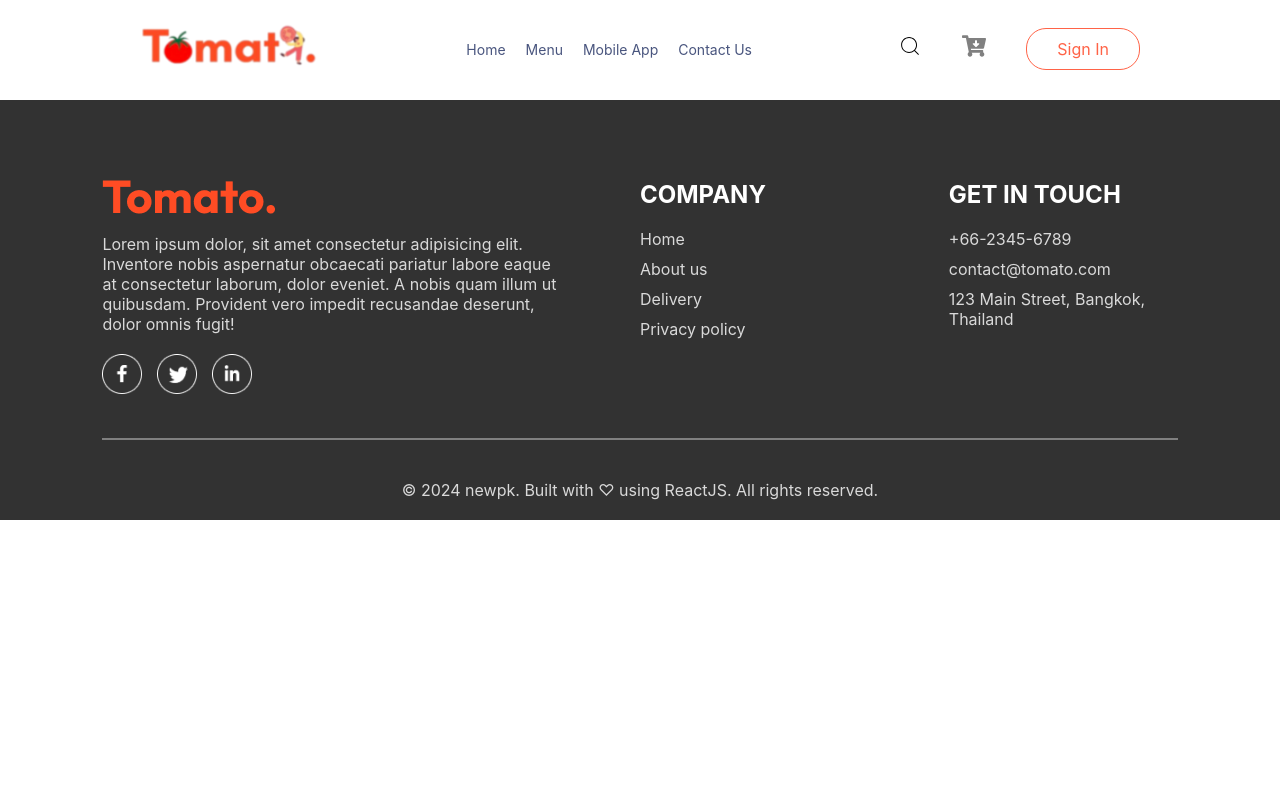
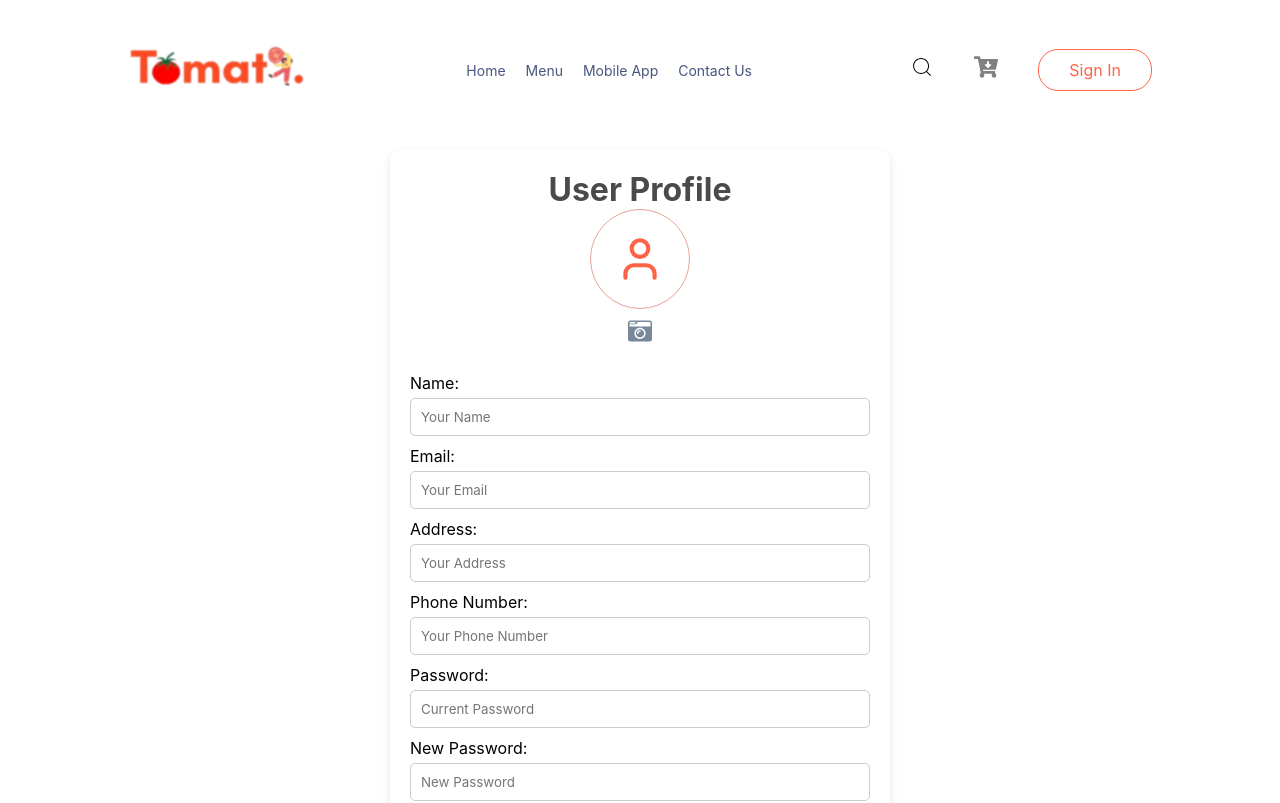
Before and after one commit to newpkorn/food-delivery-frontend, a React (Vite) app: page /user-profile in a window 1280 px wide. Shown: the top 803 px of the page. Built offline with nearby package versions, Linux system fonts and the light colour scheme; no server answers.

Commit message:
added feature update user info

```diff
--- a/package.json
+++ b/package.json
@@ -21,6 +21,7 @@
     "react-loading": "^2.0.3",
     "react-router-dom": "^6.26.2",
     "react-scroll": "^1.9.0",
+    "react-toastify": "^10.0.5",
     "uuid": "^10.0.0"
   },
   "devDependencies": {
--- a/src/App.jsx
+++ b/src/App.jsx
@@ -11,6 +11,8 @@ import LoginPopup from "./components/LoginPopup/LoginPopup";
 import BackToTop from "./components/ButtonVariants/BackToTop";
 import Verify from "./pages/vertify/Verify";
 import MyOrders from "./pages/MyOrders/MyOrders";
+import UserProfile from "./pages/UserProfile/UserProfile";
+import 'react-toastify/dist/ReactToastify.css';
 
 const App = () => {
 
@@ -27,6 +29,7 @@ const App = () => {
           <Route path="/order" element={<PlaceOrder />} />
           <Route path="/verify" element={<Verify />} />
           <Route path="/myorders" element={<MyOrders />} />
+          <Route path="/user-profile" element={<UserProfile />} />
         </Routes>
       </div>
       <Footer />
--- a/src/components/Header/HeaderStyle.css
+++ b/src/components/Header/HeaderStyle.css
@@ -1,6 +1,6 @@
 .header {
     height: 34vw;
-    margin: 120px auto 30px;
+    margin: 160px auto 30px;
     background-image: url('/header_img.png');
     background-repeat: no-repeat;
     background-size: contain;
@@ -49,6 +49,9 @@
 }
 
 @media (max-width: 750px) {
+    .header {
+        margin-top: 130px;
+    }
     .header-contents {
         max-width: 80%;
     }
--- a/src/components/Navbar/Navbar.jsx
+++ b/src/components/Navbar/Navbar.jsx
@@ -11,13 +11,13 @@ import { imageIcon } from '../../constants/image-icon';
 import { FaCartArrowDown } from "react-icons/fa";
 import { CiSearch } from "react-icons/ci";
 import ReactLoading from 'react-loading';
-import { FaUser } from "react-icons/fa";
 import UserGreeting from '../UserGreeting/UserGreeting';
+import { LuUser } from "react-icons/lu";
 
 const Navbar = ({ setShowLogin }) => {
   const [menu, setMenu] = useState("home");
   const [loading, setLoading] = useState(true);
-  const { getTotalCartAmount, getTotalItemsInCart, token, setToken, userObj } = useContext(StoreContext);
+  const { url, getTotalCartAmount, getTotalItemsInCart, token, setToken, userObj } = useContext(StoreContext);
 
   const navbarMenu = ["Home", "Menu", "Mobile App", "Contact Us"];
 
@@ -93,6 +93,11 @@ const Navbar = ({ setShowLogin }) => {
                 <UserGreeting user={userObj?.data?.name || "Guest"} />
               </div>
               <ul className='nav-profile-dropdown'>
+                <li onClick={() => navigate("/user-profile")}>
+                  <LuUser className='profile' />
+                  <p>Profile</p>
+                </li>
+                <hr />
                 <li onClick={() => navigate("/myorders")}>
                   <img src={imageIcon.bag_icon} alt="" />
                   <p>Orders</p>
--- a/src/components/Navbar/NavbarStyle.css
+++ b/src/components/Navbar/NavbarStyle.css
@@ -7,8 +7,9 @@
     background-color: white;
     z-index: 1;
     width: 100%;
+    height: 110px;
     left: 0;
-    padding: 20px 140px;
+    padding: 70px 10%;
 }
 
 .navbar .logo {
@@ -118,6 +119,11 @@
     z-index: 1;
 }
 
+.nav-profile-dropdown .profile {
+    font-size: 20px;
+    color: tomato ;
+}
+
 .navbar-Profile:hover .nav-profile-dropdown {
     display: flex;
     flex-direction: column;
@@ -186,7 +192,7 @@
 
 @media (max-width: 1024px) {
     .navbar {
-        padding: 30px 90px;
+        padding: 70px 80px 30px 80px;
     }
 }
 
@@ -208,7 +214,7 @@
         font-size: 15px;
     }
     .navbar {
-        padding: 30px 80px;
+        padding: 70px 80px 30px 80px;
     }
 
 }
@@ -218,7 +224,7 @@
         display: none;
     }
     .navbar {
-        padding: 30px 40px;
+        padding: 60px 40px;
     }
     .navbar-right button {
         padding: 7px 20px;
--- a/src/components/UserGreeting/UserGreeting.jsx
+++ b/src/components/UserGreeting/UserGreeting.jsx
@@ -1,12 +1,17 @@
+/* eslint-disable no-unused-vars */
 /* eslint-disable react/prop-types */
 import './UserGreeting.Style.css';
-
+import { useContext } from 'react';
+import { StoreContext } from '../../context/StoreContext';
 import { FaUserCircle } from 'react-icons/fa'; // ไอคอนรูปคน
 
 const UserGreeting = ({ user }) => {
+
+  const { url, token, userObj } = useContext(StoreContext);
   return (
     <div className="user-login">
-      <FaUserCircle className='user-icon' size={40} />
+      {userObj?.data?.image ? <img src={`${url}/images/users/` + userObj.data._id + '/' + userObj.data.image} className='user-profile' /> :
+        <FaUserCircle className='user-icon' size={40} />}
       <span className='user-name'>Hi, {user}!</span>
     </div>
   );
--- a/src/pages/Cart/CartStyle.css
+++ b/src/pages/Cart/CartStyle.css
@@ -1,5 +1,5 @@
 .cart {
-  margin-top: 120px;
+  margin-top: 170px;
 }
 
 .cart-items-title {
--- /dev/null
+++ b/src/pages/UserProfile/UserProfile.jsx
@@ -0,0 +1,256 @@
+/* eslint-disable no-unused-vars */
+import './UserProfileStyle.css';
+import { useState, useContext, useEffect } from 'react';
+import { StoreContext } from '../../context/StoreContext';
+import axios from 'axios';
+import { toast, ToastContainer } from 'react-toastify';
+import { LuUser } from "react-icons/lu";
+import { FaCameraRetro } from "react-icons/fa";
+
+const UserProfile = () => {
+  const { url, token, userObj } = useContext(StoreContext);
+  const [profileImage, setProfileImage] = useState(null);
+  const [data, setData] = useState({
+    name: userObj?.data?.name || '',
+    email: userObj?.data?.email || '',
+    image: userObj?.data?.image || '',
+    address: userObj?.data?.address || '',
+    phoneNumber: userObj?.data?.phoneNumber || '',
+    password: '',
+    newPassword: '',
+    confirmPassword: '',
+  });
+
+  const handleFormSubmit = async (event) => {
+    event.preventDefault();
+    const formData = new FormData();
+    formData.append('name', data.name);
+    formData.append('email', data.email);
+    formData.append('address', data.address);
+    formData.append('password', data.password);
+    formData.append('phoneNumber', data.phoneNumber);
+
+    if (profileImage) {
+      formData.append('image', profileImage);
+    }
+
+    if (data.newPassword) {
+      if (data.newPassword !== data.confirmPassword) {
+        toast.error('New password and confirm password do not match');
+        return;
+      } else if (data.newPassword.length < 8) {
+        toast.error('Password must be at least 8 characters long');
+        return;
+      }
+      formData.append('newPassword', data.newPassword);
+      formData.append('confirmPassword', data.confirmPassword);
+    }
+
+    //   try {
+    //     const response = await axios.patch(`${url}/api/user/update/${userObj.data._id}`, formData, {
+    //       headers: {
+    //         'Content-Type': 'multipart/form-data',
+    //         Authorization: `Bearer ${token}`,
+    //       }
+    //     });
+
+    //     if (response.data.success) {
+    //       toast.success(response.data.message);
+    //       setData((prevData) => ({
+    //         ...prevData,
+    //         password: '',
+    //         newPassword: '',
+    //         confirmPassword: '',
+    //       }));
+    //     } else {
+    //       toast.error(response.data.message);
+    //     }
+    //   } catch (error) {
+    //     console.log(error);
+    //     toast.error(error.response.data.message);
+    //   }
+    // };
+
+    try {
+      const response = await axios.patch(`${url}/api/user/update/${userObj.data._id}`, formData, {
+        headers: {
+          'Content-Type': 'multipart/form-data',
+          Authorization: `Bearer ${token}`,
+        }
+      });
+
+      if (response.data.success) {
+        toast.success(response.data.message);
+        setData((prevData) => ({
+          ...prevData,
+          password: '',
+          newPassword: '',
+          confirmPassword: '',
+        }));
+
+        localStorage.setItem('userData', JSON.stringify({
+          name: data.name,
+          email: data.email,
+          address: data.address,
+          phoneNumber: data.phoneNumber,
+        }));
+
+        setTimeout(() => {
+          window.location.reload();
+        }, 3000);
+
+      } else {
+        toast.error(response.data.message);
+      }
+
+    } catch (error) {
+      console.log(error);
+      toast.error(error.response.data.message);
+    }
+  };
+
+  const handleImageUpload = (e) => {
+    setProfileImage(e.target.files[0]);
+  };
+
+  const onChangeHandler = (e) => {
+    const name = e.target.name;
+    const value = e.target.value;
+    setData({ ...data, [name]: value });
+  };
+
+  useEffect(() => {
+    const storedData = localStorage.getItem('userData');
+    if (storedData) {
+      setData((prevData) => ({
+        ...prevData,
+        ...JSON.parse(storedData),
+      }));
+    }
+  }, []);
+
+  useEffect(() => {
+    localStorage.removeItem('userData');
+  }, []);
+
+
+  return (
+    <div className="user-profile">
+      <ToastContainer />
+      <div className='user-profile-container'>
+        <h1>User Profile</h1>
+        <div className='profile-picture'>
+          <label htmlFor='profile-upload' className='upload-label'>
+            <input
+              type='file'
+              id='profile-upload'
+              className='file-input'
+              accept='image/*'
+              onChange={handleImageUpload}
+            />
+            <div className='profile-image'>
+              {profileImage ? (
+                <img src={URL.createObjectURL(profileImage)} alt="Profile" />
+              ) : userObj?.data?.image ? (
+                <img src={url + '/images/users/' + userObj.data._id + '/' + userObj?.data?.image} alt="User Image" />
+              ) : (
+                <LuUser className='placeholder-icon' />
+              )}
+            </div>
+            <div className="upload-icon">
+              <FaCameraRetro />
+            </div>
+          </label>
+        </div>
+
+        <form onSubmit={handleFormSubmit}>
+          <div className='profile-info'>
+            <label>
+              <span>Name:</span>
+              <input
+                type="text"
+                name='name'
+                placeholder='Your Name'
+                required
+                onChange={onChangeHandler}
+                value={data.name}
+              />
+            </label>
+
+            <label>
+              <span>Email:</span>
+              <input
+                type="email"
+                name='email'
+                placeholder='Your Email'
+                required
+                onChange={onChangeHandler}
+                value={data.email}
+              />
+            </label>
+
+            <label>
+              <span>Address:</span>
+              <input
+                type='text'
+                placeholder='Your Address'
+                name='address'
+                onChange={onChangeHandler}
+                value={data.address} />
+            </label>
+
+            <label>
+              <span>Phone Number:</span>
+              <input
+                type="text"
+                name='phoneNumber'
+                placeholder='Your Phone Number'
+                required
+                onChange={onChangeHandler}
+                value={data.phoneNumber}
+              />
+            </label>
+
+            <label>
+              <span>Password:</span>
+              <input
+                type="password"
+                name='password'
+                placeholder='Current Password'
+                required
+                onChange={onChangeHandler}
+                value={data.password}
+              />
+            </label>
+
+            <label>
+              <span>New Password:</span>
+              <input
+                type="password"
+                name='newPassword'
+                placeholder='New Password'
+                onChange={onChangeHandler}
+                value={data.newPassword}
+              />
+            </label>
+
+            <label>
+              <span>Confirm Password:</span>
+              <input
+                type="password"
+                name='confirmPassword'
+                placeholder='Confirm New Password'
+                onChange={onChangeHandler}
+                value={data.confirmPassword}
+              />
+            </label>
+          </div>
+
+          <button type='submit' className='update-button'>Update Information</button>
+        </form>
+      </div>
+    </div>
+  );
+};
+
+export default UserProfile;
--- /dev/null
+++ b/src/pages/UserProfile/UserProfileStyle.css
@@ -0,0 +1,100 @@
+.user-profile-container {
+  width: 90%;
+  max-width: 500px;
+  margin: 150px auto;
+  padding: 20px;
+  border-radius: 10px;
+  box-shadow: 0 4px 10px rgba(0, 0, 0, 0.1);
+  background-color: transparent;
+  text-align: center;
+}
+
+h1 {
+  color: #4a4a4a;
+}
+
+.profile-picture {
+  position: relative;
+  margin-bottom: 20px;
+}
+
+.upload-label {
+  display: inline-block;
+  cursor: pointer;
+}
+
+.file-input {
+  display: none; /* ซ่อน input file */
+}
+
+.profile-image {
+  width: 100px;
+  height: 100px;
+  border-radius: 50%;
+  border: 1px solid rgb(232, 162, 150);
+  overflow: hidden;
+  margin: 0 auto 10px;
+  display: flex;
+  justify-content: center;
+  align-items: center;
+}
+
+.profile-image img {
+  width: 100%;
+  height: 100%;
+  object-fit: cover;
+  display: block;
+}
+
+
+.placeholder-icon {
+  font-size: 50px;
+  color: tomato;
+}
+
+.upload-icon {
+  display: flex;
+  justify-content: center;
+  font-size: 24px;;
+  color: lightslategray;
+}
+
+.profile-info {
+  margin: 20px 0;
+}
+
+label {
+  display: block;
+  margin-bottom: 10px;
+  text-align: left;
+}
+
+input {
+  width: 100%;
+  padding: 10px;
+  border-radius: 5px;
+  border: 1px solid #ccc;
+  margin-top: 5px;
+}
+
+input:focus {
+  border-color: #007bff;
+  outline: none;
+}
+
+.update-button {
+  background-color: tomato;
+  color: white;
+  padding: 10px 20px;
+  border: none;
+  border-radius: 5px;
+  font-size: 16px;
+  cursor: pointer;
+  transition: background-color 0.3s;
+}
+
+.update-button:hover {
+  background-color:  white;
+  color: tomato;
+  border: 1px solid tomato;
+}
```
Also changed, not shown: src/components/LoginPopup/LoginPopupStyle.css (+6 -3 lines), src/components/UserGreeting/UserGreeting.Style.css (+7 -0 lines), 1 other file (tests, documents, lock files or other folders).
